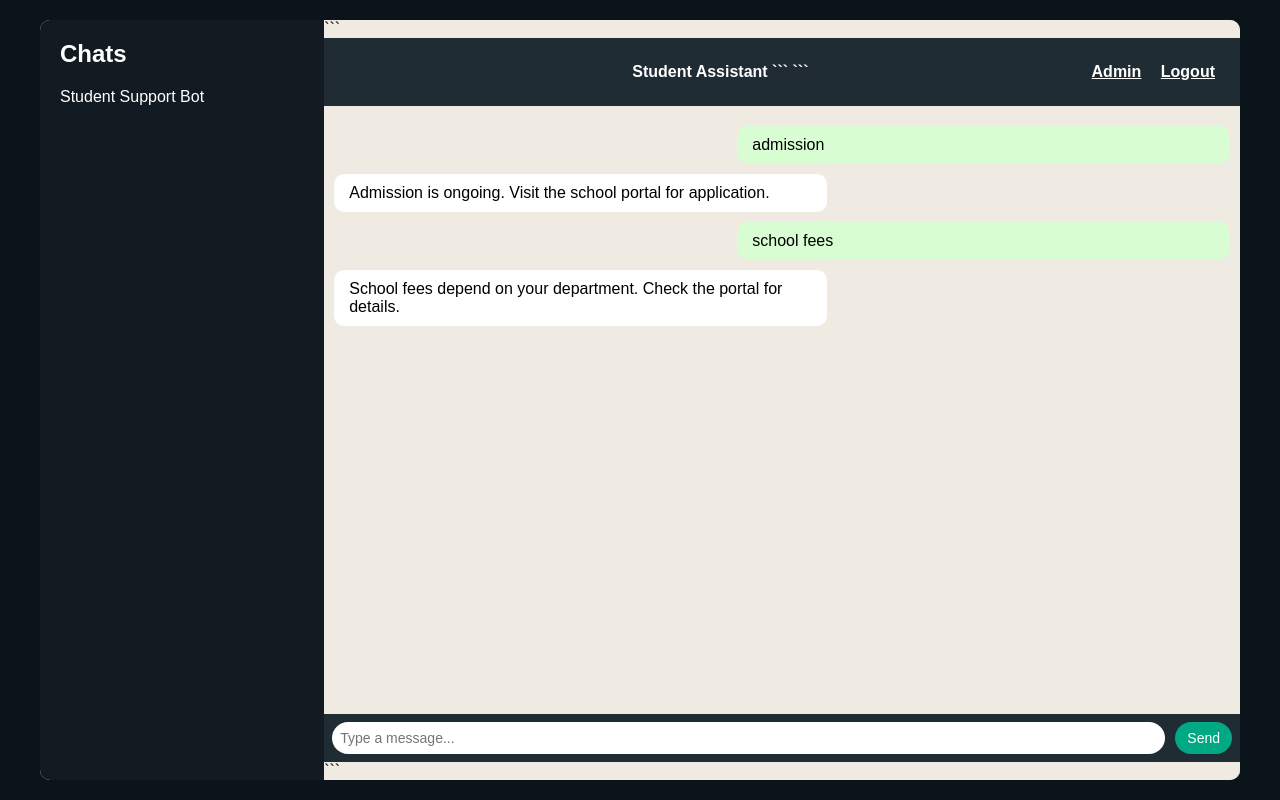
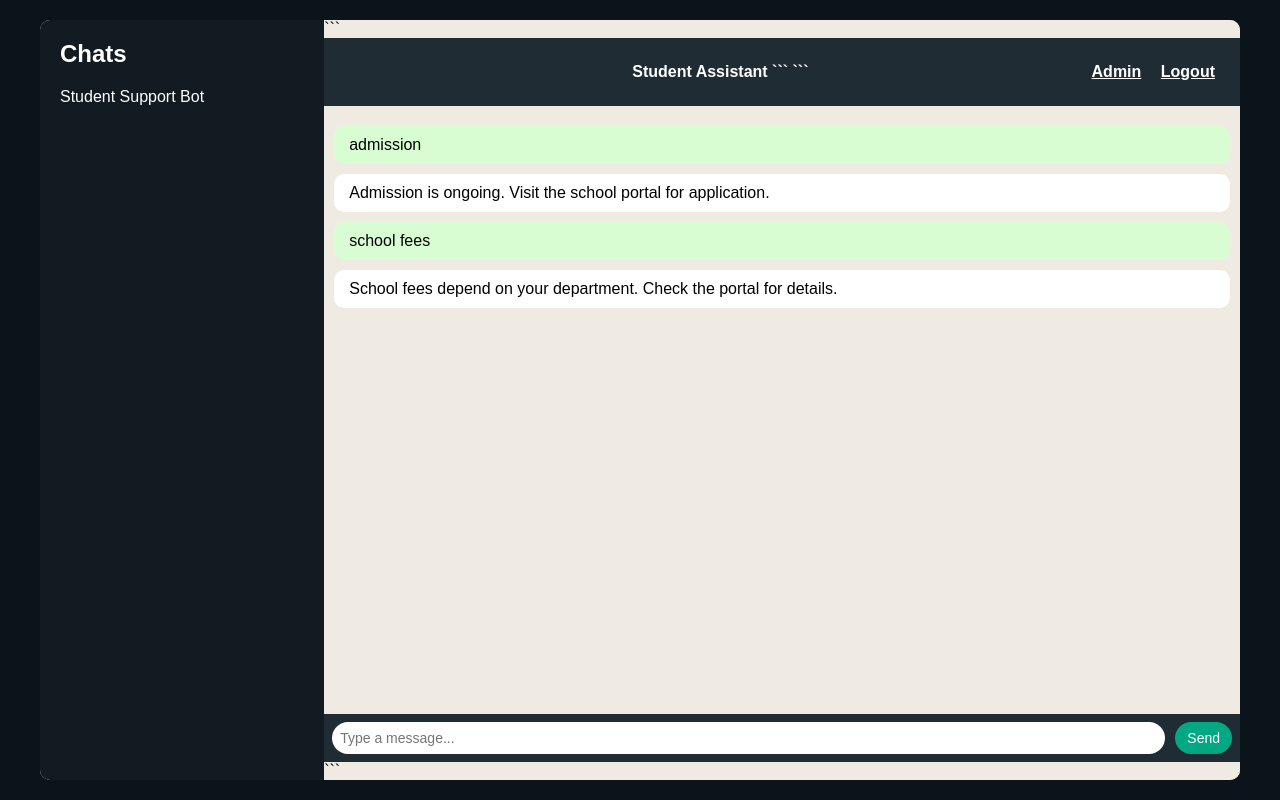
Before and after one commit to Abdulkuta01/chatbot-project, a Flask app: page / in a window 1280 px wide. Run offline with Flask 3, Linux system fonts and the light colour scheme; a user stored in the database is signed in; data comes from the database, SQL or seed files in the repository.

Commit message:
fixed desktop layout for whatsapp style UI

```diff
--- a/templates/chat.html
+++ b/templates/chat.html
@@ -150,7 +150,7 @@ body {
     }
 
     .message {
-    max-width: 55%;
+    max-width: 100%;
     word-wrap: break-word;
 }
 
```
